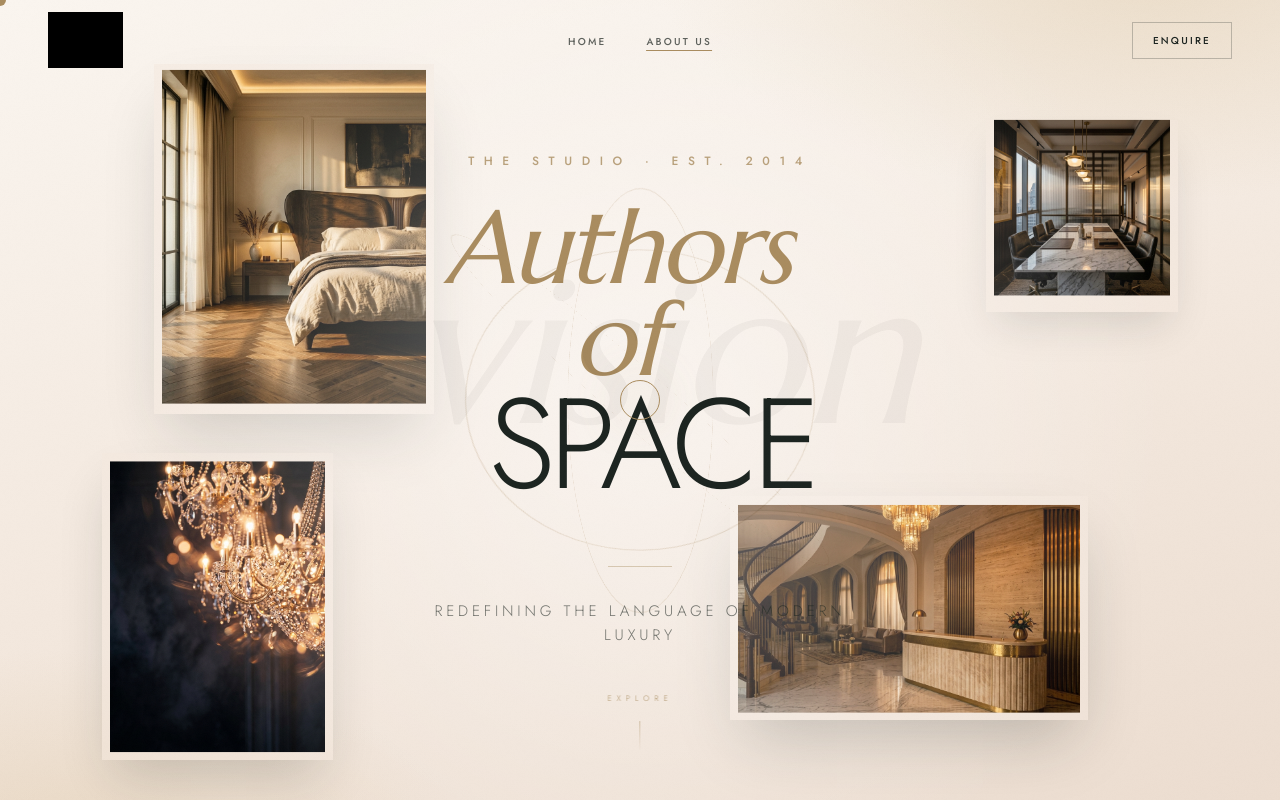
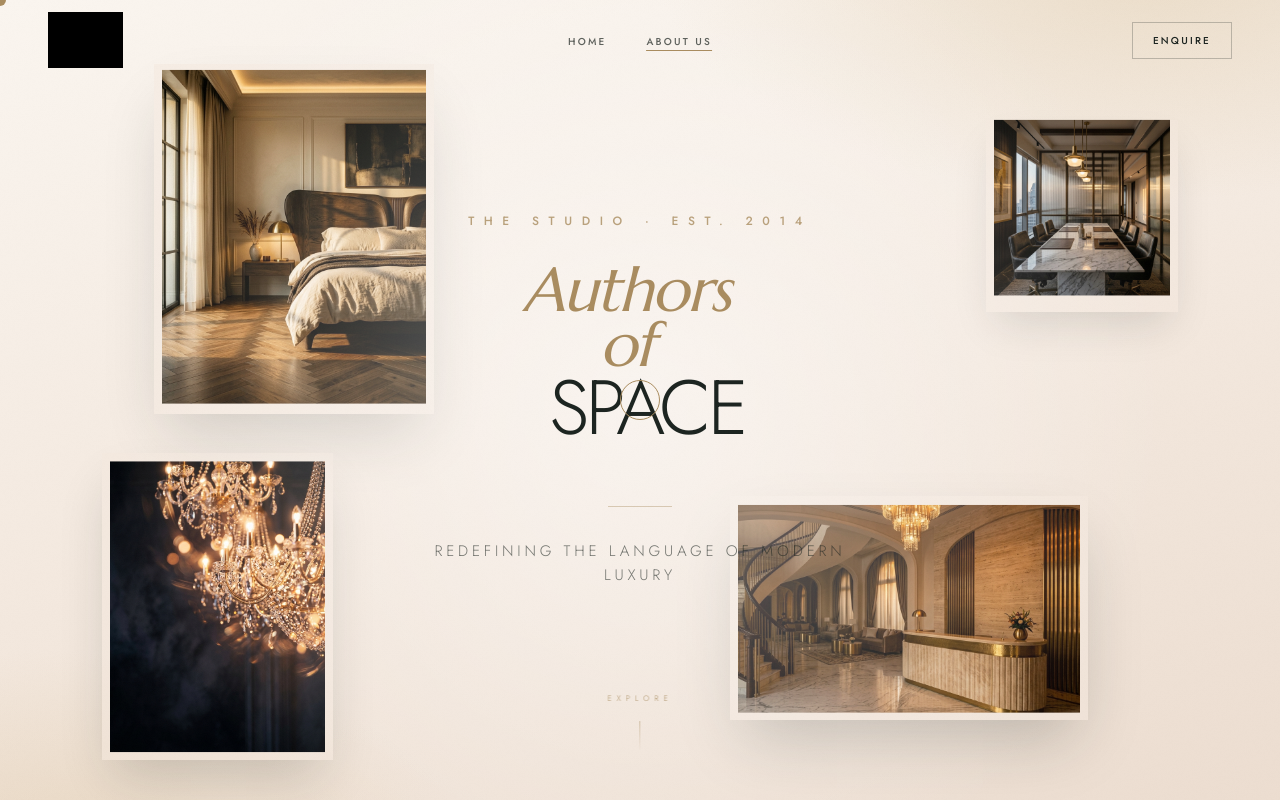
Before and after one commit to mineshpatel0299/hatchgroup, a Next.js app: page /about in a window 1280 px wide. Shown: the top 800 px of the page. Built offline with nearby package versions, Linux system fonts and the light colour scheme; grey boxes are pictures that could not be loaded.

Commit message:
ABout hero

```diff
--- a/src/components/sections/AboutPageContent.tsx
+++ b/src/components/sections/AboutPageContent.tsx
@@ -213,32 +213,6 @@ function VisionMissionSection() {
   );
 }
 
-function KineticSculpture() {
-  return (
-    <div className="absolute top-1/2 left-1/2 -translate-x-1/2 -translate-y-1/2 w-[300px] h-[300px] md:w-[500px] md:h-[500px] pointer-events-none z-10 flex items-center justify-center opacity-40 mix-blend-multiply">
-      <motion.div
-        animate={{ rotateX: 360, rotateY: 180 }}
-        transition={{ duration: 30, repeat: Infinity, ease: "linear" }}
-        className="absolute w-full h-full border-[1px] border-accent/40 rounded-full"
-      />
-      <motion.div
-        animate={{ rotateY: 360, rotateZ: 180 }}
-        transition={{ duration: 35, repeat: Infinity, ease: "linear" }}
-        className="absolute w-[85%] h-[85%] border-[1px] border-accent/50 rounded-full"
-      />
-      <motion.div
-        animate={{ rotateZ: 360, rotateX: 180 }}
-        transition={{ duration: 40, repeat: Infinity, ease: "linear" }}
-        className="absolute w-[70%] h-[70%] border-[1px] border-accent/60 rounded-full"
-      />
-      <motion.div
-        animate={{ scale: [0.8, 1.2, 0.8], opacity: [0.4, 0.8, 0.4] }}
-        transition={{ duration: 8, repeat: Infinity, ease: "easeInOut" }}
-        className="absolute w-[20%] h-[20%] bg-accent/20 blur-[15px] rounded-full"
-      />
-    </div>
-  );
-}
 
 function AboutHero() {
   const containerRef = useRef<HTMLElement>(null);
@@ -298,9 +272,6 @@ function AboutHero() {
 
       {/* Background radial highlight */}
       <div className="absolute inset-0 z-10 pointer-events-none" style={{ background: "radial-gradient(circle at center, #FFFFFF 0%, transparent 70%)", opacity: 0.5 }} />
-
-      {/* Luxury Kinetic Sculpture */}
-      <KineticSculpture />
 
       {/* Floating Images Container */}
       <div className="absolute inset-0 z-0 pointer-events-none flex items-center justify-center">
@@ -381,22 +352,12 @@ function AboutHero() {
             animate={{ opacity: 1, y: 0 }}
             transition={{ duration: 1.2, ease: [0.16, 1, 0.3, 1] }}
             className="font-display font-light text-foreground leading-[0.9] m-0 p-0 flex flex-col items-center"
-            style={{ fontSize: "clamp(2.2rem, 10vw, 11rem)", letterSpacing: "-0.02em" }}
+            style={{ fontSize: "clamp(2rem, 6vw, 6.5rem)", letterSpacing: "-0.02em" }}
           >
             <span className="block italic text-accent mr-[10%]" style={{ fontSize: "0.8em" }}>Authors of</span>
             <span className="block font-sans font-thin tracking-tighter uppercase ml-[5%]">Space</span>
           </motion.h1>
 
-          <motion.div
-            initial={{ opacity: 0, scale: 0.9 }}
-            animate={{ opacity: 1, scale: 1 }}
-            transition={{ duration: 1.4, delay: 0.4, ease: [0.16, 1, 0.3, 1] }}
-            className="absolute top-1/2 left-1/2 -translate-x-1/2 -translate-y-1/2 w-full text-center"
-          >
-            <span className="font-display italic text-foreground/[0.04] text-[clamp(6rem,16vw,18rem)] leading-none select-none pointer-events-none">
-              vision
-            </span>
-          </motion.div>
         </div>
 
         <motion.div
```
